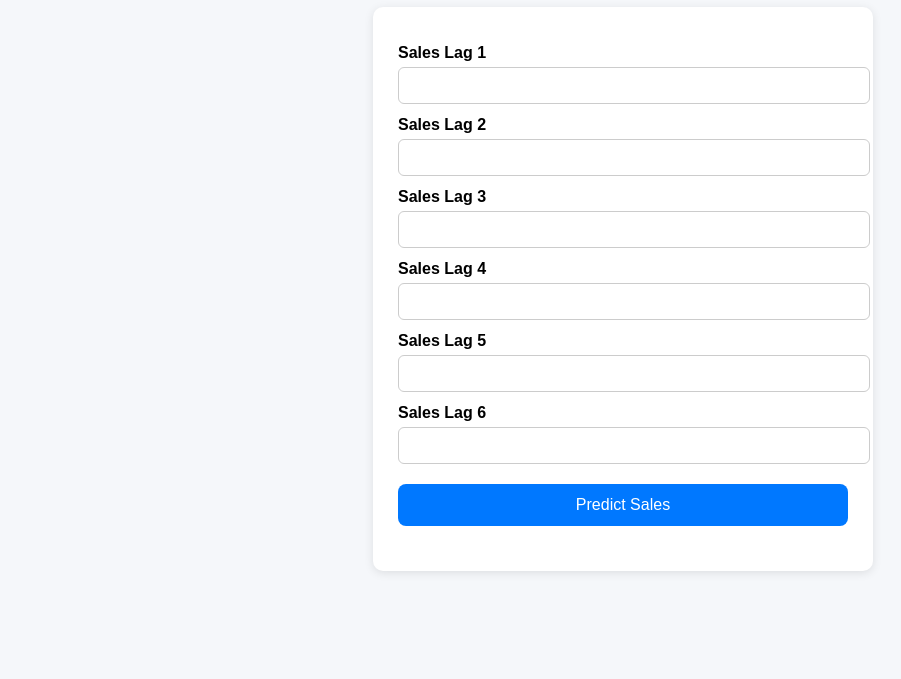
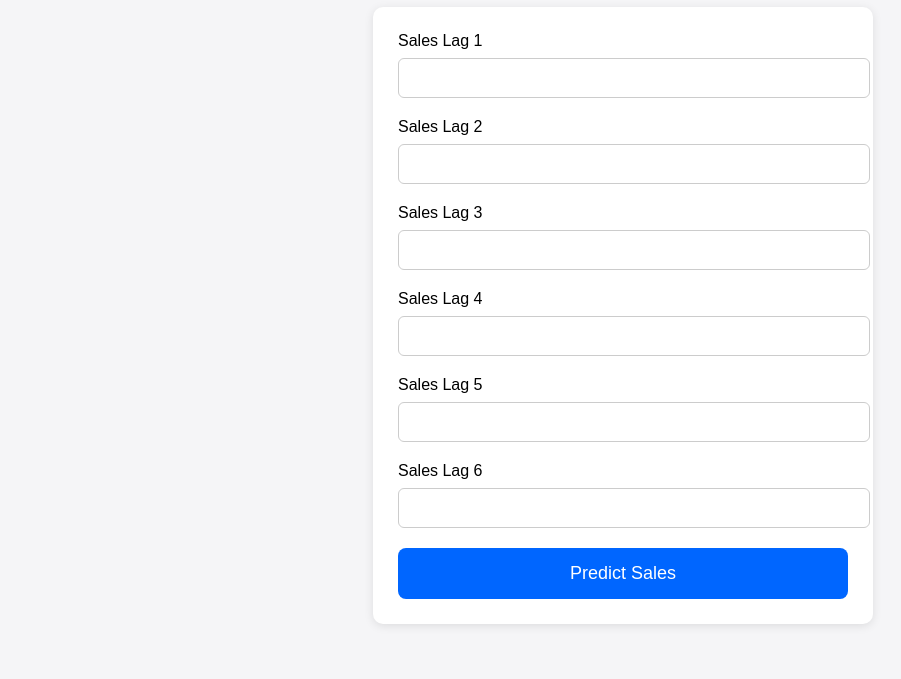
Before and after one commit to akhan126/car-sales-forecast-new, a plain HTML site: page car-sales-forecast/frontend/index.html in a window 1280 px wide. Shown: the part 121-800 px from the top of the page, without its empty margins (17-918 px from the left). Drawn offline with Linux system fonts and the light colour scheme.

Commit message:
Refactor index.html for improved form and styles
Updated the HTML structure and styling for the car sales forecast form. Changed input fields to accept decimal values and adjusted button styles.

```diff
--- a/car-sales-forecast/frontend/index.html
+++ b/car-sales-forecast/frontend/index.html
@@ -3,16 +3,12 @@
 <head>
     <meta charset="UTF-8">
     <title>Car Sales Forecast</title>
+
 <style>
     body {
         font-family: Arial, sans-serif;
-            background: #f5f7fa;
+        background: #f5f5f7;
         padding: 40px;
-        }
-
-        h1 {
-            text-align: center;
-            color: #222;
     }
 
     .card {
@@ -24,88 +20,60 @@
         box-shadow: 0 2px 10px rgba(0,0,0,0.1);
     }
 
-        label {
-            font-weight: bold;
-            display: block;
-            margin-top: 12px;
-        }
-
     input {
         width: 100%;
         padding: 10px;
+        margin-top: 8px;
+        margin-bottom: 20px;
+        border: 1px solid #ccc;
         border-radius: 6px;
-            border: 1px solid #ccc;
-            margin-top: 5px;
+        font-size: 16px;
     }
 
     button {
         width: 100%;
-            padding: 12px;
-            background: #0078ff;
+        padding: 15px;
+        background: #0066ff;
         border: none;
         color: white;
-            margin-top: 20px;
+        font-size: 18px;
         border-radius: 8px;
-            font-size: 16px;
         cursor: pointer;
-        }
-
-        button:hover {
-            background: #005fcc;
-        }
-
-        #result {
-            margin-top: 20px;
-            font-size: 22px;
-            text-align: center;
-            font-weight: bold;
-            color: #333;
     }
 </style>
 </head>
+
 <body>
 
 <h1>Car Sales Forecast</h1>
 
 <div class="card">
-        <form id="predictForm">
+
+<form action="/predict" method="post">
 
     <label>Sales Lag 1</label>
-            <input type="number" name="lag1" required>
+    <input type="number" step="any" name="lag1" required>
 
     <label>Sales Lag 2</label>
-            <input type="number" name="lag2" required>
+    <input type="number" step="any" name="lag2" required>
 
     <label>Sales Lag 3</label>
-            <input type="number" name="lag3" required>
+    <input type="number" step="any" name="lag3" required>
 
     <label>Sales Lag 4</label>
-            <input type="number" name="lag4" required>
+    <input type="number" step="any" name="lag4" required>
 
     <label>Sales Lag 5</label>
-            <input type="number" name="lag5" required>
+    <input type="number" step="any" name="lag5" required>
 
     <label>Sales Lag 6</label>
-            <input type="number" name="lag6" required>
+    <input type="number" step="any" name="lag6" required>
 
     <button type="submit">Predict Sales</button>
+
 </form>
 
-        <div id="result"></div>
 </div>
 
-    <script>
-        document.getElementById("predictForm").addEventListener("submit", async function(event) {
-            event.preventDefault();
-
-            const formData = new FormData(event.target);
-
-            const response = await fetch("/predict", {
-                method: "POST",
-                body: formData
-            });
-
-            const data = await response.json();
-
-            document.getElementById("result").innerText =
-                "Predicted Next-Month Sales: " + Math.round(data.prediction).
+</body>
+</html>
```
Lines whose indentation alone changed are shown as unchanged.
